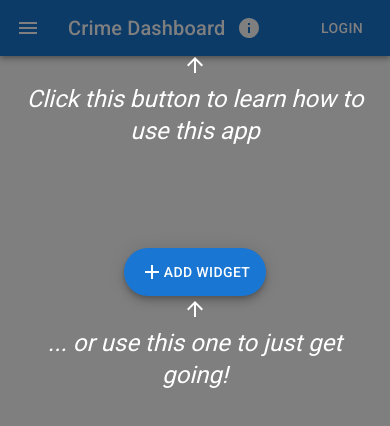
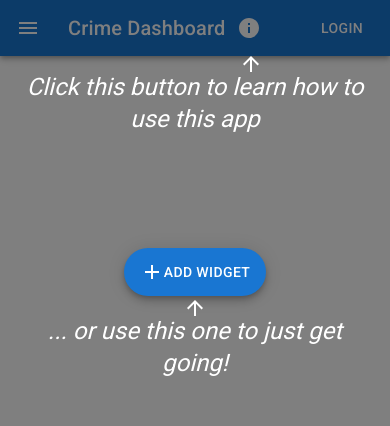
Before and after one commit to JoshuaSandvick/crime-dashboard, a React (Create React App) app in the folder client/: page / in a window 390 px wide. Shown: the top 426 px of the page. Built offline with nearby package versions, Linux system fonts and the light colour scheme.

Commit message:
More tutorial popover fixes for small screens

```diff
--- a/client/src/Components/Dashboard/TutorialPopover.tsx
+++ b/client/src/Components/Dashboard/TutorialPopover.tsx
@@ -10,8 +10,10 @@ export interface TutorialPopoverProps {
 
 const TutorialPopover: React.FC<TutorialPopoverProps> = (props) => {
     const { anchorElement, text, open } = props;
+    const [arrowPopoverRef, setArrowPopoverRef] = React.useState<Element>();
 
     return (
+        <>
             <Popover
                 open={open}
                 anchorEl={anchorElement}
@@ -21,7 +23,25 @@ const TutorialPopover: React.FC<TutorialPopoverProps> = (props) => {
                 PaperProps={{ sx: { backgroundColor: 'transparent' } }}
             >
                 <Stack direction="column" alignItems="center">
-                <ArrowUpIcon sx={{ color: 'white', padding: '1px' }} />
+                    <ArrowUpIcon
+                        sx={{ color: 'white' }}
+                        ref={(newRef) => {
+                            if (newRef) {
+                                setArrowPopoverRef(newRef);
+                            }
+                        }}
+                    />
+                </Stack>
+            </Popover>
+            <Popover
+                open={open}
+                anchorEl={arrowPopoverRef}
+                anchorOrigin={{ vertical: 'bottom', horizontal: 'center' }}
+                transformOrigin={{ vertical: 'top', horizontal: 'center' }}
+                elevation={0}
+                PaperProps={{ sx: { backgroundColor: 'transparent' } }}
+            >
+                <Stack direction="column" alignItems="center">
                     <Typography
                         variant="h5"
                         sx={{ color: 'white', fontStyle: 'italic', padding: '5px' }}
@@ -31,6 +51,7 @@ const TutorialPopover: React.FC<TutorialPopoverProps> = (props) => {
                     </Typography>
                 </Stack>
             </Popover>
+        </>
     );
 };
 
```
Also changed, not shown: 7 other files (tests, documents, lock files or other folders). Lines whose indentation alone changed are shown as unchanged.
